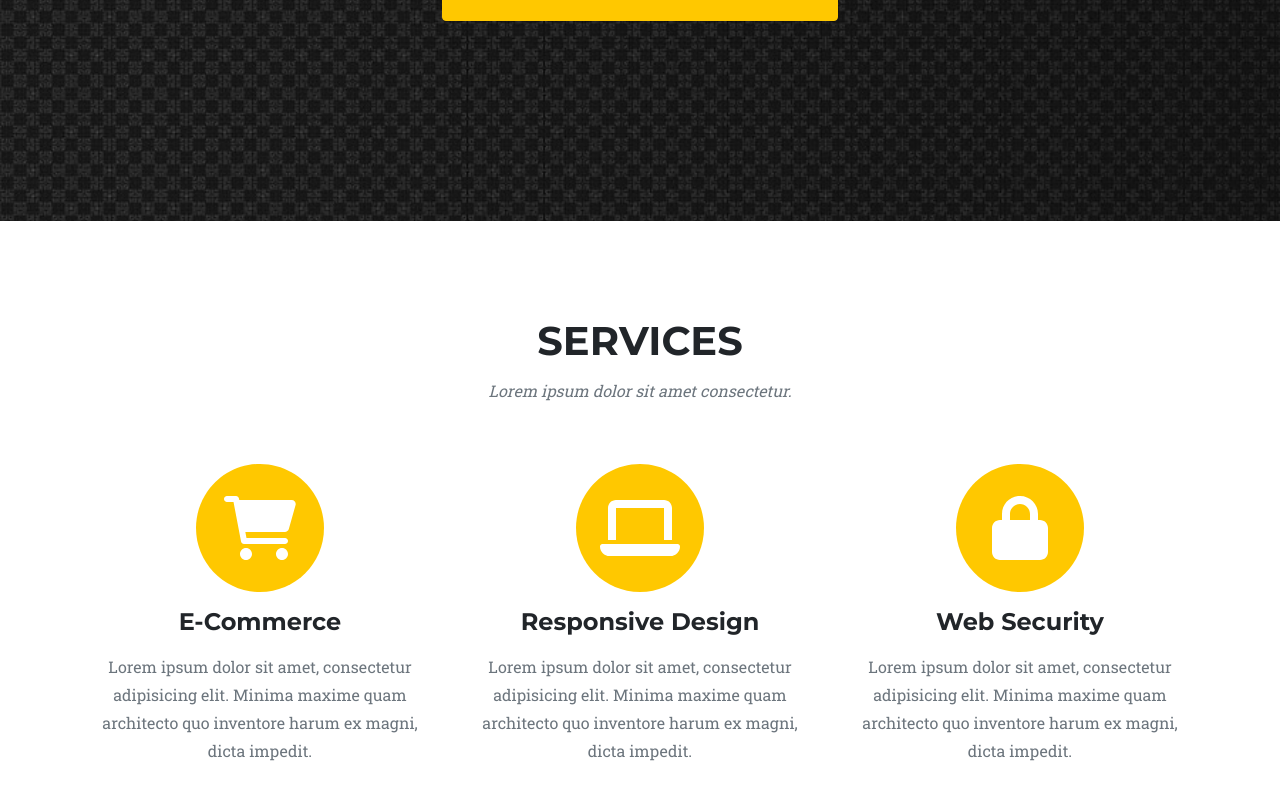
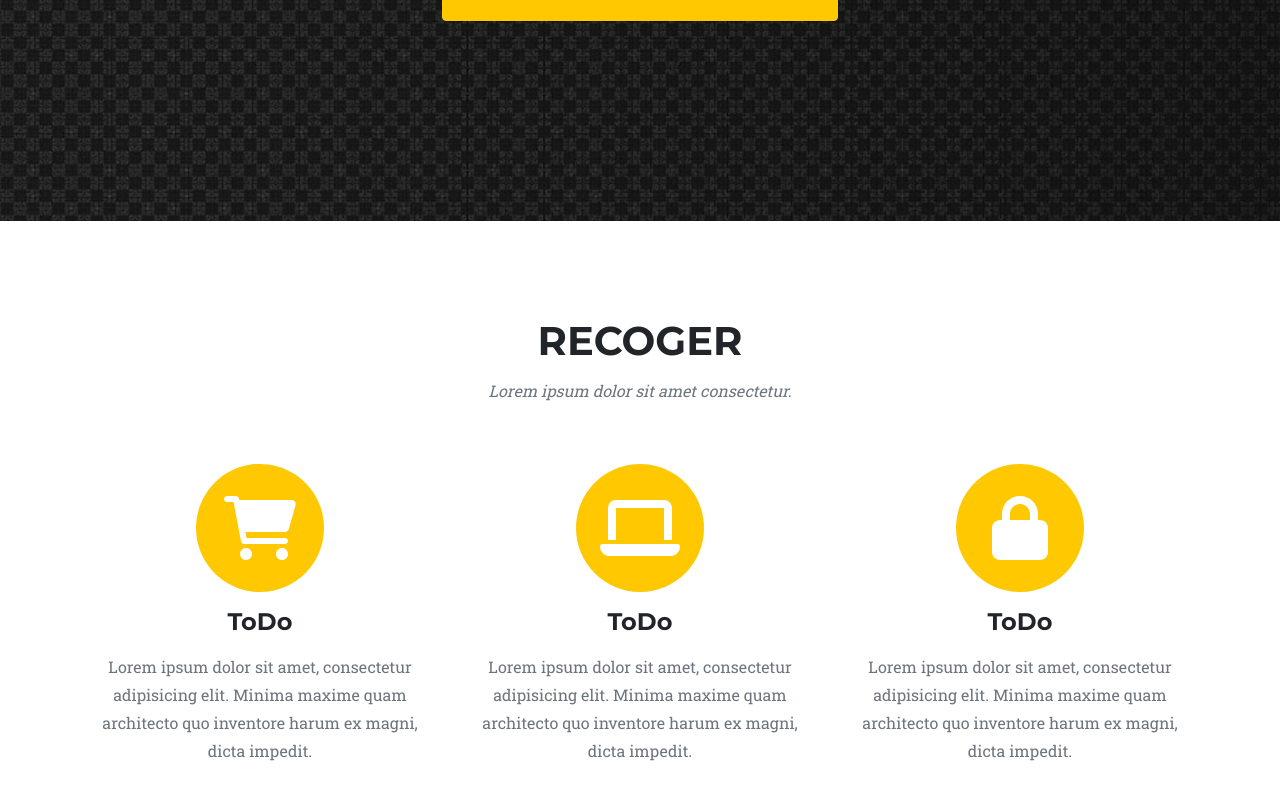
Before and after one commit to FabianLopezChamorro/Plataforma_Recogida_de_Paquetes, a React (Vite) app in the folder frontend/: page / in a window 1280 px wide. Shown: the part 524-1324 px from the top of the page. Built offline with nearby package versions, Linux system fonts and the light colour scheme.

Commit message:
Modificar el componente Recoger

```diff
--- a/frontend/src/Components/Recoger.jsx
+++ b/frontend/src/Components/Recoger.jsx
@@ -5,7 +5,7 @@ function Recoger() {
         <section className="page-section" id="recoger">
             <div className="container">
                 <div className="text-center">
-                    <h2 className="section-heading text-uppercase">Services</h2>
+                    <h2 className="section-heading text-uppercase">Recoger</h2>
                     <h3 className="section-subheading text-muted">Lorem ipsum dolor sit amet consectetur.</h3>
                 </div>
                 <div className="row text-center">
@@ -14,7 +14,7 @@ function Recoger() {
                             <i className="fas fa-circle fa-stack-2x text-primary"></i>
                             <i className="fas fa-shopping-cart fa-stack-1x fa-inverse"></i>
                         </span>
-                        <h4 className="my-3">E-Commerce</h4>
+                        <h4 className="my-3">ToDo</h4>
                         <p className="text-muted">Lorem ipsum dolor sit amet, consectetur adipisicing elit. Minima maxime quam architecto quo inventore harum ex magni, dicta impedit.</p>
                     </div>
                     <div className="col-md-4">
@@ -22,7 +22,7 @@ function Recoger() {
                             <i className="fas fa-circle fa-stack-2x text-primary"></i>
                             <i className="fas fa-laptop fa-stack-1x fa-inverse"></i>
                         </span>
-                        <h4 className="my-3">Responsive Design</h4>
+                        <h4 className="my-3">ToDo</h4>
                         <p className="text-muted">Lorem ipsum dolor sit amet, consectetur adipisicing elit. Minima maxime quam architecto quo inventore harum ex magni, dicta impedit.</p>
                     </div>
                     <div className="col-md-4">
@@ -30,7 +30,7 @@ function Recoger() {
                             <i className="fas fa-circle fa-stack-2x text-primary"></i>
                             <i className="fas fa-lock fa-stack-1x fa-inverse"></i>
                         </span>
-                        <h4 className="my-3">Web Security</h4>
+                        <h4 className="my-3">ToDo</h4>
                         <p className="text-muted">Lorem ipsum dolor sit amet, consectetur adipisicing elit. Minima maxime quam architecto quo inventore harum ex magni, dicta impedit.</p>
                     </div>
                 </div>
```
